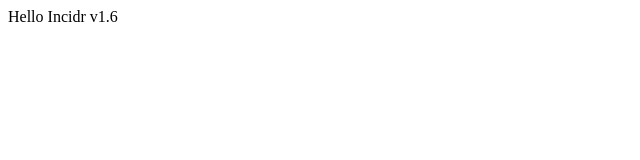
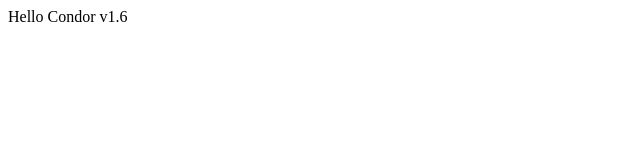
Before and after one commit to cmhull42/pushhooktest, a plain HTML site: page index.html in a window 1280 px wide. Shown: the full height of the page, 0-640 px from the left. Drawn offline with Linux system fonts and the light colour scheme.

Commit message:
Update index.html

```diff
--- a/index.html
+++ b/index.html
@@ -1,4 +1,4 @@
 <html>
     <head><title>Test</title></head>
-    <body>Hello Incidr v1.6</body>
+    <body>Hello Condor v1.6</body>
 </html>
```
